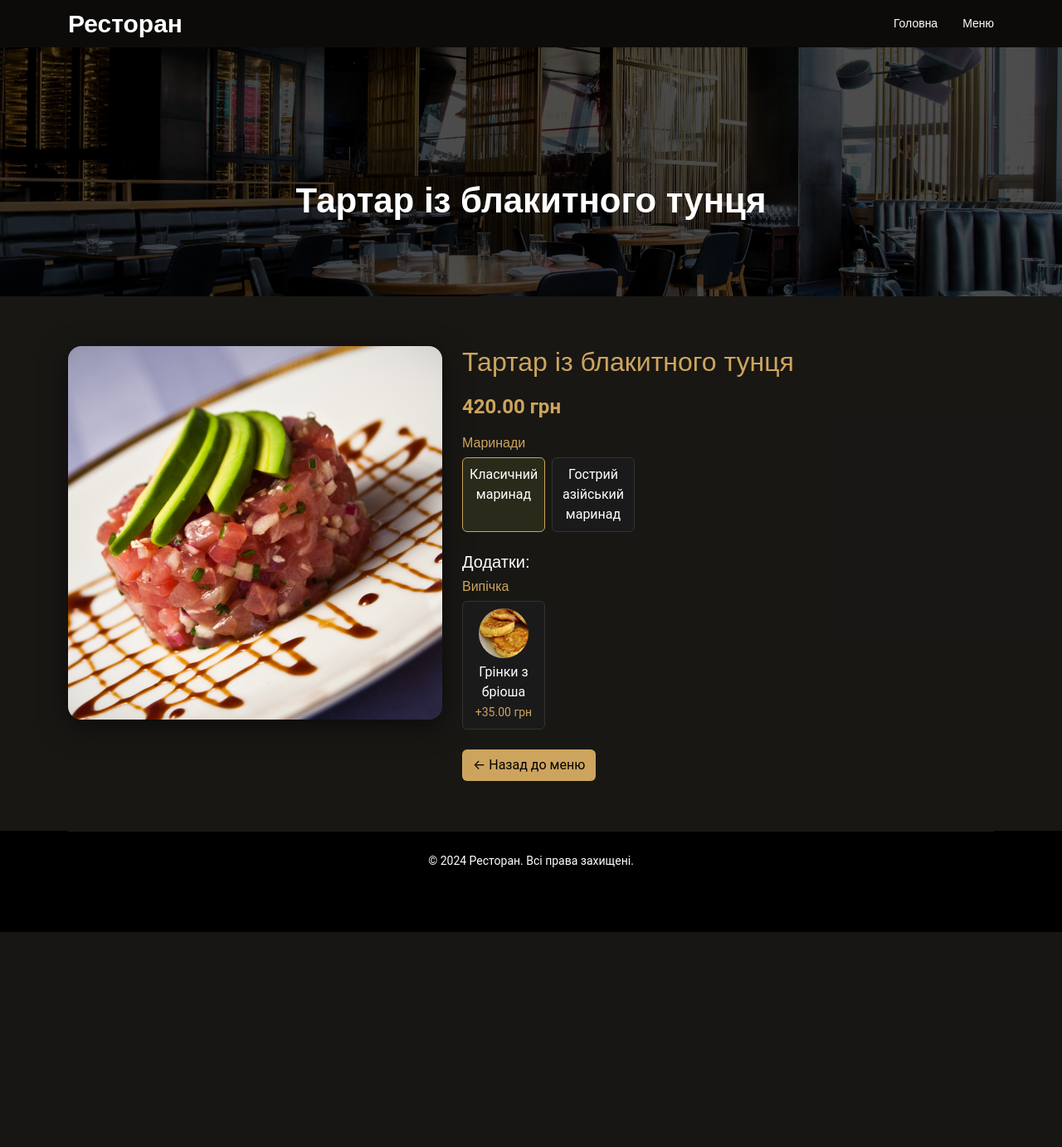
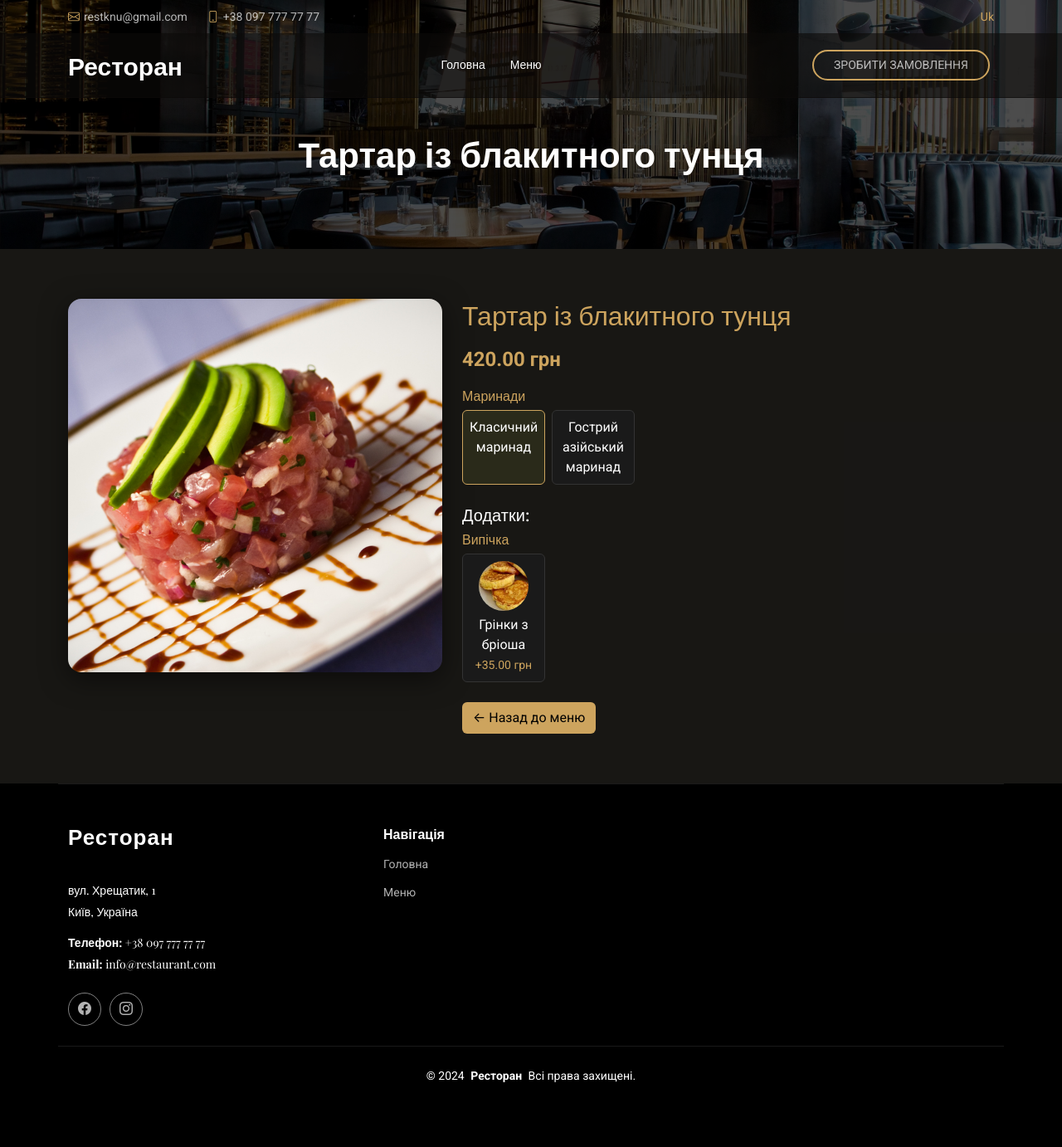
Before and after one commit to Primary17/restaurant-webapp, a Django app: page /menu/2/ in a window 1280 px wide. Shown: the whole page at 83% size. Before the commit the page ends 1123 px from the top, so only its background shows below. Run offline with Django 5.2, Linux system fonts and the light colour scheme; data comes from the database, SQL or seed files in the repository; some libraries are stand-ins or nearby versions.

Commit message:
feat: update base template with topbar, improved navbar and footer

```diff
--- a/restaurant_site/frontend/templates/frontend/base.html
+++ b/restaurant_site/frontend/templates/frontend/base.html
@@ -5,6 +5,8 @@
   <meta charset="utf-8">
   <meta name="viewport" content="width=device-width, initial-scale=1.0">
   <title>{% block title %}Ресторан{% endblock %}</title>
+  <link href="{% static 'frontend/img/favicon.png' %}" rel="icon">
+  <link href="https://fonts.googleapis.com/css2?family=Roboto:wght@300;400;500;700&family=Poppins:wght@300;400;500;600;700&family=Playfair+Display:wght@400;500;600;700&display=swap" rel="stylesheet">
   <link href="{% static 'frontend/vendor/bootstrap/css/bootstrap.min.css' %}" rel="stylesheet">
   <link href="{% static 'frontend/vendor/bootstrap-icons/bootstrap-icons.css' %}" rel="stylesheet">
   <link href="{% static 'frontend/vendor/aos/aos.css' %}" rel="stylesheet">
@@ -12,38 +14,88 @@
   <link href="{% static 'frontend/vendor/swiper/swiper-bundle.min.css' %}" rel="stylesheet">
   <link href="{% static 'frontend/css/main.css' %}" rel="stylesheet">
 </head>
-<body>
+<body class="index-page">
 
-<header id="header" class="header d-flex align-items-center sticky-top">
-  <div class="container-fluid container-xl d-flex align-items-center justify-content-between">
-    <a href="{% url 'index' %}" class="logo d-flex align-items-center">
+<header id="header" class="header fixed-top">
+
+  <div class="topbar d-flex align-items-center">
+    <div class="container d-flex justify-content-center justify-content-md-between">
+      <div class="contact-info d-flex align-items-center">
+        <i class="bi bi-envelope d-flex align-items-center"><a href="mailto:contact@example.com">restknu@gmail.com</a></i>
+        <i class="bi bi-phone d-flex align-items-center ms-4"><span>+38 097 777 77 77</span></i>
+      </div>
+      <div class="languages d-none d-md-flex align-items-center">
+        <ul>
+          <li>Uk</li>
+        </ul>
+      </div>
+    </div>
+  </div>
+
+  <div class="branding d-flex align-items-center">
+    <div class="container position-relative d-flex align-items-center justify-content-between">
+      <a href="{% url 'index' %}" class="logo d-flex align-items-center me-auto me-xl-0">
         <h1 class="sitename">Ресторан</h1>
       </a>
       <nav id="navmenu" class="navmenu">
         <ul>
-        <li><a href="{% url 'index' %}">Головна</a></li>
-        <li><a href="{% url 'menu' %}">Меню</a></li>
+          <li><a href="{% url 'index' %}" {% block nav_home %}{% endblock %}>Головна</a></li>
+          <li><a href="{% url 'menu' %}" {% block nav_menu %}{% endblock %}>Меню</a></li>
         </ul>
         <i class="mobile-nav-toggle d-xl-none bi bi-list"></i>
       </nav>
+      <a class="btn-book-a-table d-none d-xl-block" href="{% url 'menu' %}">Зробити замовлення</a>
     </div>
+  </div>
+
 </header>
 
-<main>
+<main class="main">
   {% block content %}{% endblock %}
 </main>
 
 <footer id="footer" class="footer dark-background">
-  <div class="container">
-    <div class="copyright text-center">
-      <p>© 2024 Ресторан. Всі права захищені.</p>
+  <div class="container footer-top">
+    <div class="row gy-4">
+      <div class="col-lg-4 col-md-6 footer-about">
+        <a href="{% url 'index' %}" class="logo d-flex align-items-center">
+          <span class="sitename">Ресторан</span>
+        </a>
+        <div class="footer-contact pt-3">
+          <p>вул. Хрещатик, 1</p>
+          <p>Київ, Україна</p>
+          <p class="mt-3"><strong>Телефон:</strong> <span>+38 097 777 77 77</span></p>
+          <p><strong>Email:</strong> <span>info@restaurant.com</span></p>
+        </div>
+        <div class="social-links d-flex mt-4">
+          <a href=""><i class="bi bi-facebook"></i></a>
+          <a href=""><i class="bi bi-instagram"></i></a>
         </div>
       </div>
+      <div class="col-lg-2 col-md-3 footer-links">
+        <h4>Навігація</h4>
+        <ul>
+          <li><a href="{% url 'index' %}">Головна</a></li>
+          <li><a href="{% url 'menu' %}">Меню</a></li>
+        </ul>
+      </div>
+    </div>
+  </div>
+  <div class="container copyright text-center mt-4">
+    <p>© 2024 <strong class="px-1 sitename">Ресторан</strong> Всі права захищені.</p>
+  </div>
 </footer>
+
+<a href="#" id="scroll-top" class="scroll-top d-flex align-items-center justify-content-center">
+  <i class="bi bi-arrow-up-short"></i>
+</a>
+<div id="preloader"></div>
 
 <script src="{% static 'frontend/vendor/bootstrap/js/bootstrap.bundle.min.js' %}"></script>
 <script src="{% static 'frontend/vendor/aos/aos.js' %}"></script>
 <script src="{% static 'frontend/vendor/glightbox/js/glightbox.min.js' %}"></script>
+<script src="{% static 'frontend/vendor/imagesloaded/imagesloaded.pkgd.min.js' %}"></script>
+<script src="{% static 'frontend/vendor/isotope-layout/isotope.pkgd.min.js' %}"></script>
 <script src="{% static 'frontend/vendor/swiper/swiper-bundle.min.js' %}"></script>
 <script src="{% static 'frontend/js/main.js' %}"></script>
 </body>
```
Lines whose indentation alone changed are shown as unchanged.
